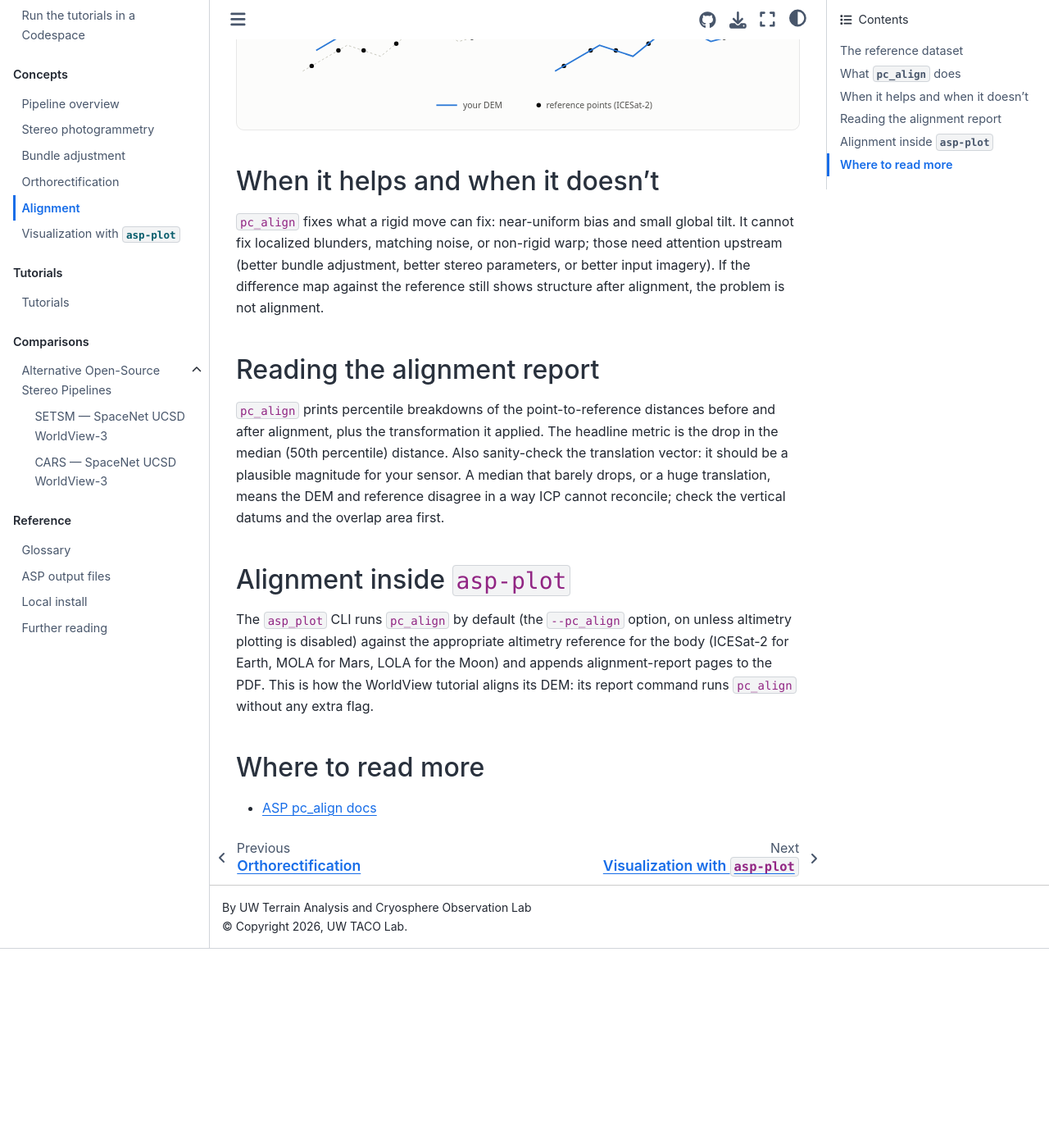
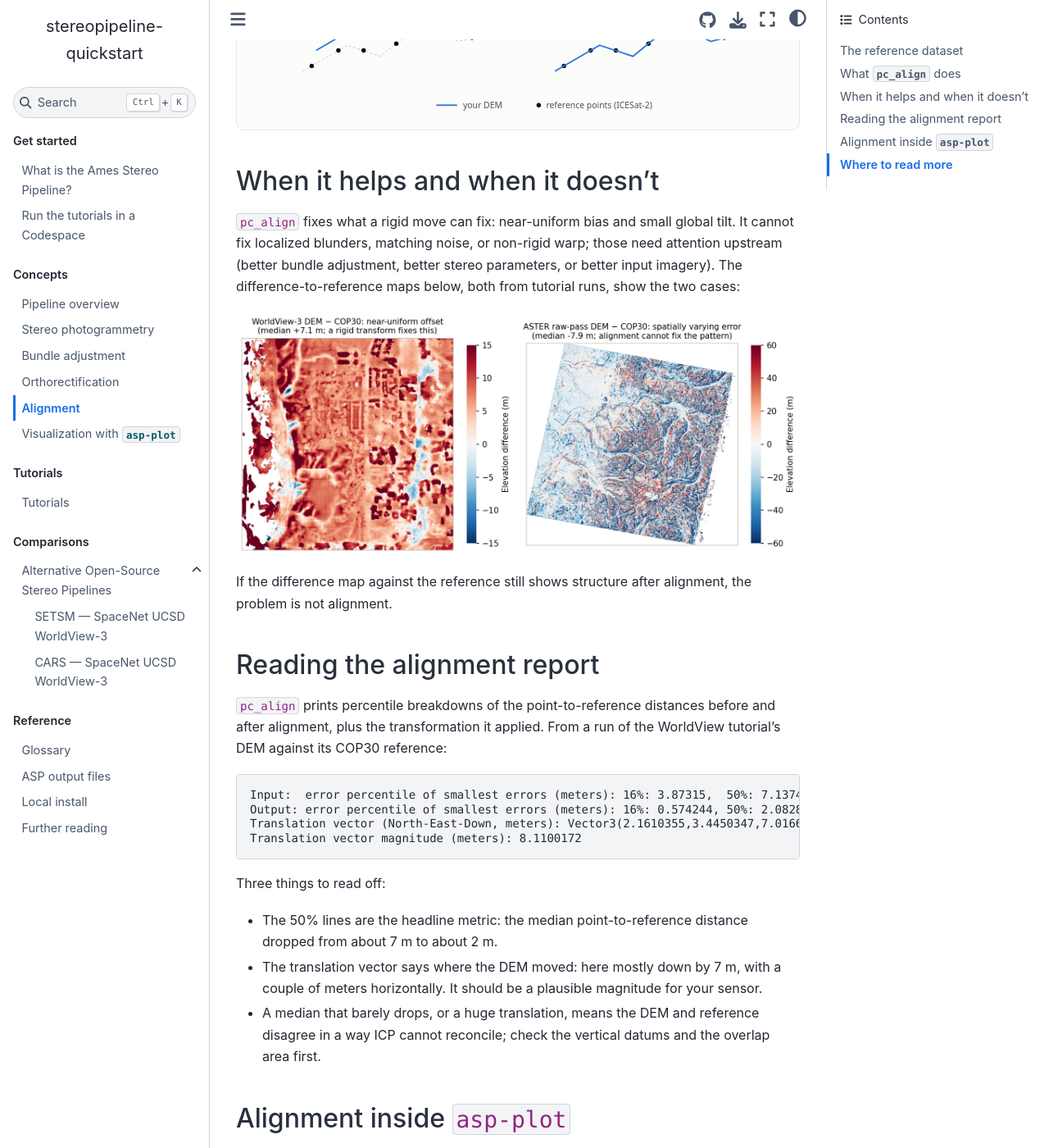
Before and after one commit to uw-cryo/stereopipeline-quickstart, a Sphinx documentation site: the page built from docs/concepts/alignment.md, in a window 1280 px wide and 1400 px high, scrolled down 799 px. Shown: the whole window at 82% size. Built offline with Sphinx 7.4.7 and the Sphinx Book theme 1.1.4, drawn with Linux system fonts in a browser that asks for light colours; pages that are not in the unit, such as notebooks, are missing from menus; before the commit the page ends 1956 px from its top, so only the background shows below that.

Commit message:
wip -- some more figures

````diff
--- a/docs/concepts/alignment.md
+++ b/docs/concepts/alignment.md
@@ -14,15 +14,28 @@
 
 ## When it helps and when it doesn't
 
-<!-- FIGURE IDEA: two dh maps side by side — one dominated by a constant offset (pc_align fixes this) and one dominated by spatially-varying noise (pc_align cannot fix this). Caption: rigid bias vs localized errors. -->
+`pc_align` fixes what a rigid move can fix: near-uniform bias and small global tilt. It cannot fix localized blunders, matching noise, or non-rigid warp; those need attention upstream (better bundle adjustment, better stereo parameters, or better input imagery). The difference-to-reference maps below, both from tutorial runs, show the two cases:
 
-`pc_align` fixes what a rigid move can fix: near-uniform bias and small global tilt. It cannot fix localized blunders, matching noise, or non-rigid warp; those need attention upstream (better bundle adjustment, better stereo parameters, or better input imagery). If the difference map against the reference still shows structure after alignment, the problem is not alignment.
+![Difference maps: a near-uniform offset alignment can fix, and spatially varying error it cannot](figures/dh-rigid-vs-varying.png)
+
+If the difference map against the reference still shows structure after alignment, the problem is not alignment.
 
 ## Reading the alignment report
 
-<!-- FIGURE IDEA: example pc_align stdout snippet (Beg/End errors percentiles + translation vector) annotated with arrows pointing to the median, the translation magnitude, and what to do if the median doesn't drop. -->
+`pc_align` prints percentile breakdowns of the point-to-reference distances before and after alignment, plus the transformation it applied. From a run of the WorldView tutorial's DEM against its COP30 reference:
 
-`pc_align` prints percentile breakdowns of the point-to-reference distances before and after alignment, plus the transformation it applied. The headline metric is the drop in the median (50th percentile) distance. Also sanity-check the translation vector: it should be a plausible magnitude for your sensor. A median that barely drops, or a huge translation, means the DEM and reference disagree in a way ICP cannot reconcile; check the vertical datums and the overlap area first.
+```text
+Input:  error percentile of smallest errors (meters): 16%: 3.87315,  50%: 7.13745, 84%: 11.2421
+Output: error percentile of smallest errors (meters): 16%: 0.574244, 50%: 2.08287, 84%: 5.95369
+Translation vector (North-East-Down, meters): Vector3(2.1610355,3.4450347,7.0166972)
+Translation vector magnitude (meters): 8.1100172
+```
+
+Three things to read off:
+
+- The 50% lines are the headline metric: the median point-to-reference distance dropped from about 7 m to about 2 m.
+- The translation vector says where the DEM moved: here mostly down by 7 m, with a couple of meters horizontally. It should be a plausible magnitude for your sensor.
+- A median that barely drops, or a huge translation, means the DEM and reference disagree in a way ICP cannot reconcile; check the vertical datums and the overlap area first.
 
 ## Alignment inside `asp-plot`
 
````
Also changed, not shown: docs/concepts/orthorectification.md (+5 -5 lines), docs/concepts/pipeline-overview.md (+4 -10 lines), docs/concepts/stereo-photogrammetry.md (+6 -4 lines), docs/concepts/visualization.md (+2 -2 lines), docs/concepts/figures/aster-disparity-hist.png (added), docs/concepts/figures/aster-two-pass-hillshade.png (added), docs/concepts/figures/dh-rigid-vs-varying.png (added), docs/concepts/figures/goodpixelmap-failures.png (added), docs/concepts/figures/report-pages.png (added), docs/concepts/figures/wv3-disparity-dem.png (added), docs/concepts/figures/wv3-stereo-knobs.png (added).
